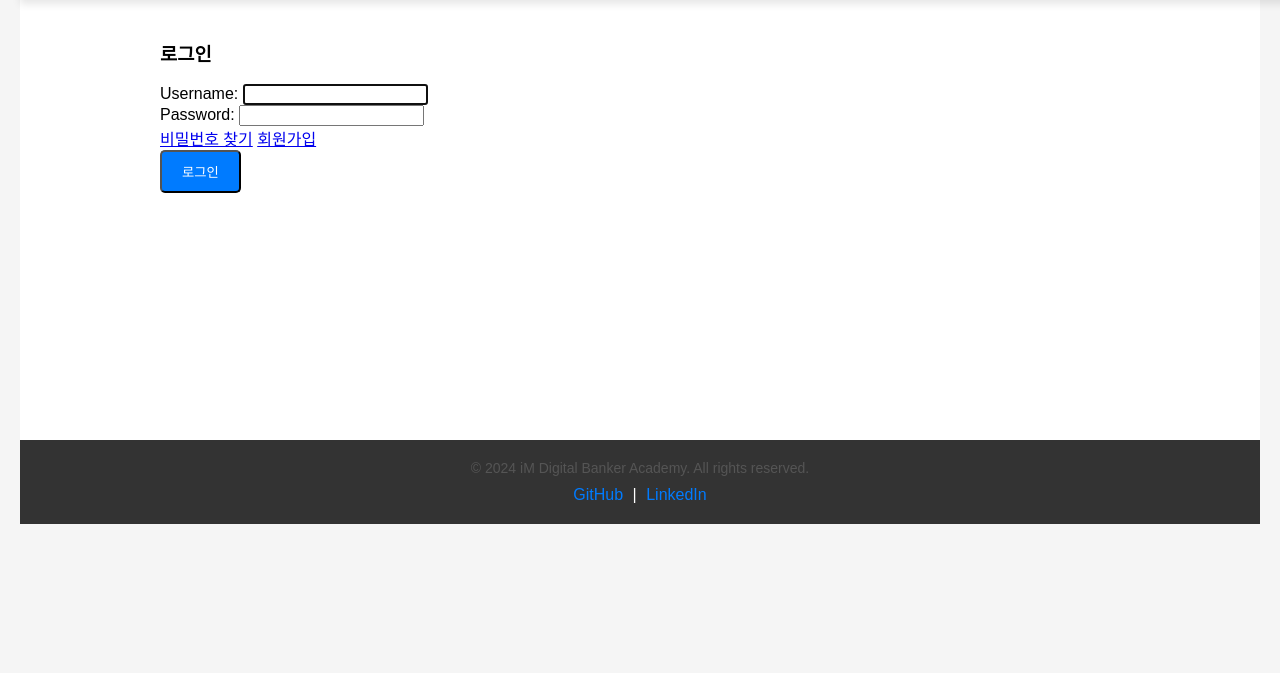
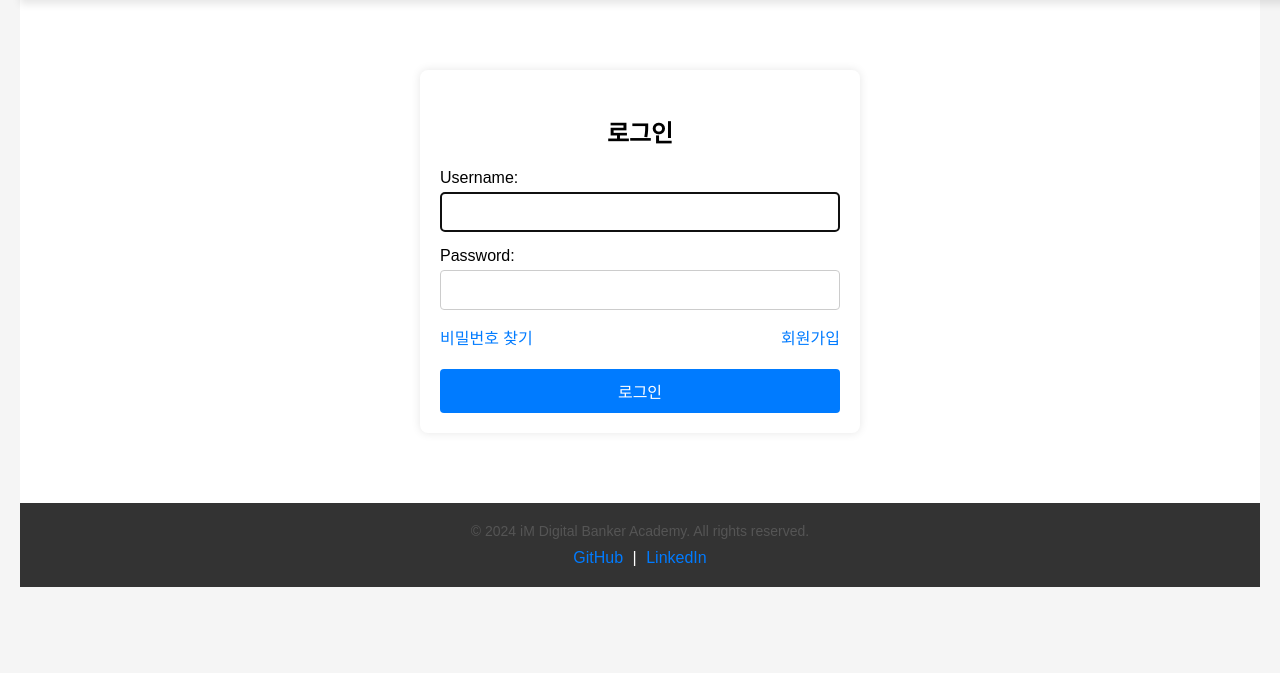
Before and after one commit to 0jjuni/stock_predictor, a Django app: page /accounts/login/ in a window 1280 px wide. Shown: the part 70-743 px from the top of the page. Run offline with Django 5.2, Linux system fonts and the light colour scheme; parts of the project's set-up code (start-up, migrations or seed data) failed here and were passed over.

Commit message:
로그인 부트스트랩 제거

```diff
--- a/accounts/templates/accounts/login.html
+++ b/accounts/templates/accounts/login.html
@@ -1,42 +1,40 @@
 {% extends "base/base.html" %}
+{% load static %}
 
 {% block title %}Login{% endblock %}
 
+{% block extra_css %}
+<!-- custom login.css 파일을 로드 -->
+<link rel="stylesheet" href="{% static 'css/login.css' %}">
+{% endblock %}
+
 {% block content %}
-<div class="container mt-8" style="max-width: 800px; width: 100%; margin: 0 auto;">
-    <div class="row justify-content-center">
-        <div class="col-md-40 col-lg-40 col-xl-40"> <!-- 컬럼 너비를 조정 -->
-            <div class="card">
-                <div class="card-header text-center">
-                    <h3>로그인</h3>
-                </div>
-                <div class="card-body">
+<div class="login-container">
+    <div class="login-card">
+        <h3 class="login-title">로그인</h3>
         <form method="post">
             {% csrf_token %}
-                        <div class="form-group mb-3">
+            <div class="form-group">
                 {{ form.username.label_tag }}
                 {{ form.username }}
             </div>
-                        <div class="form-group mb-3 position-relative">
+            <div class="form-group position-relative">
                 {{ form.password.label_tag }}
                 {{ form.password }}
-                            <span class="position-absolute" style="right: 10px; top: 50%; transform: translateY(-50%);">
-                                <i class="bi bi-eye-slash" id="togglePassword" style="cursor: pointer;"></i>
+                <span class="toggle-password" id="togglePassword">
+                    <i class="bi bi-eye-slash"></i>
                 </span>
             </div>
-                        <div class="form-group form-check mb-2">
+            <div class="form-group form-check">
                 {{ form.remember_me }}
                 {{ form.remember_me.label_tag }}
-                            <div class="d-flex justify-content-between">
+            </div>
+            <div class="form-links">
                 <a href="{% url 'password_reset' %}">비밀번호 찾기</a>
-                                <a href="{% url 'register' %}">회원가입</a> <!-- 회원가입 링크 추가 -->
+                <a href="{% url 'register' %}">회원가입</a>
             </div>
-                        </div>
-                        <button type="submit" class="btn btn-primary w-100">로그인</button>
+            <button type="submit" class="btn-submit">로그인</button>
         </form>
-                </div>
-            </div>
-        </div>
     </div>
 </div>
 
--- /dev/null
+++ b/static/css/login.css
@@ -0,0 +1,89 @@
+/* 기본 컨테이너 스타일 */
+.login-container {
+    max-width: 400px;
+    margin: 50px auto;
+    padding: 20px;
+    background-color: #fff;
+    box-shadow: 0 0 10px rgba(0, 0, 0, 0.1);
+    border-radius: 8px;
+}
+
+/* 카드 스타일 */
+.login-card {
+    text-align: center;
+}
+
+/* 로그인 타이틀 */
+.login-title {
+    margin-bottom: 20px;
+    font-size: 24px;
+    font-weight: bold;
+}
+
+/* 폼 그룹 스타일 */
+.form-group {
+    margin-bottom: 15px;
+    text-align: left;
+}
+
+/* 인풋 스타일 */
+input[type="text"], input[type="password"] {
+    width: 100%;
+    padding: 10px;
+    margin-top: 5px;
+    font-size: 16px;
+    border: 1px solid #ccc;
+    border-radius: 4px;
+    box-sizing: border-box;
+}
+
+/* 기억하기 체크박스 */
+.form-check {
+    text-align: left;
+    margin-bottom: 15px;
+}
+
+/* 비밀번호 표시 아이콘 */
+.position-relative {
+    position: relative;
+}
+
+.toggle-password {
+    position: absolute;
+    right: 10px;
+    top: 50%;
+    transform: translateY(-50%);
+    cursor: pointer;
+}
+
+/* 비밀번호 찾기, 회원가입 링크 */
+.form-links {
+    display: flex;
+    justify-content: space-between;
+    margin-bottom: 20px;
+}
+
+.form-links a {
+    color: #007bff;
+    text-decoration: none;
+}
+
+.form-links a:hover {
+    text-decoration: underline;
+}
+
+/* 버튼 스타일 */
+.btn-submit {
+    width: 100%;
+    padding: 10px;
+    background-color: #007bff;
+    color: white;
+    border: none;
+    border-radius: 4px;
+    cursor: pointer;
+    font-size: 16px;
+}
+
+.btn-submit:hover {
+    background-color: #0056b3;
+}
```
Lines whose indentation alone changed are shown as unchanged.
